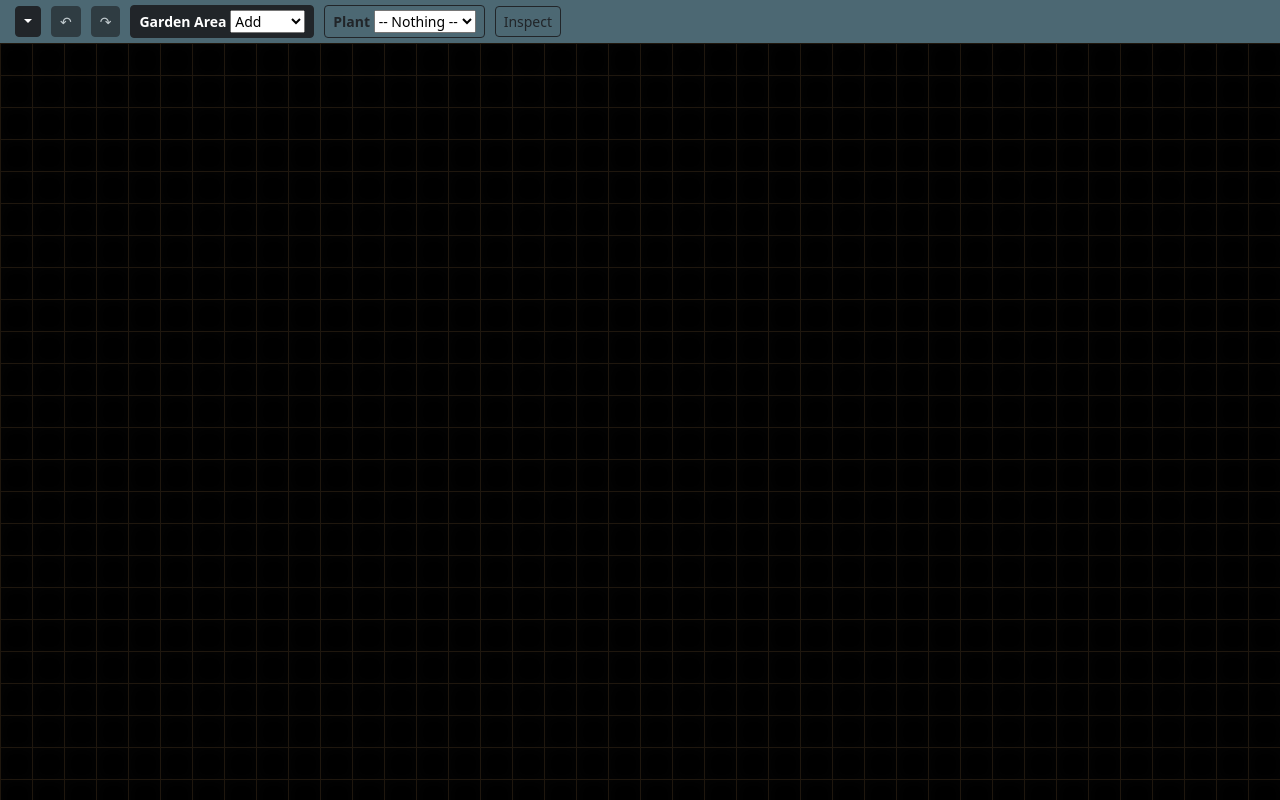
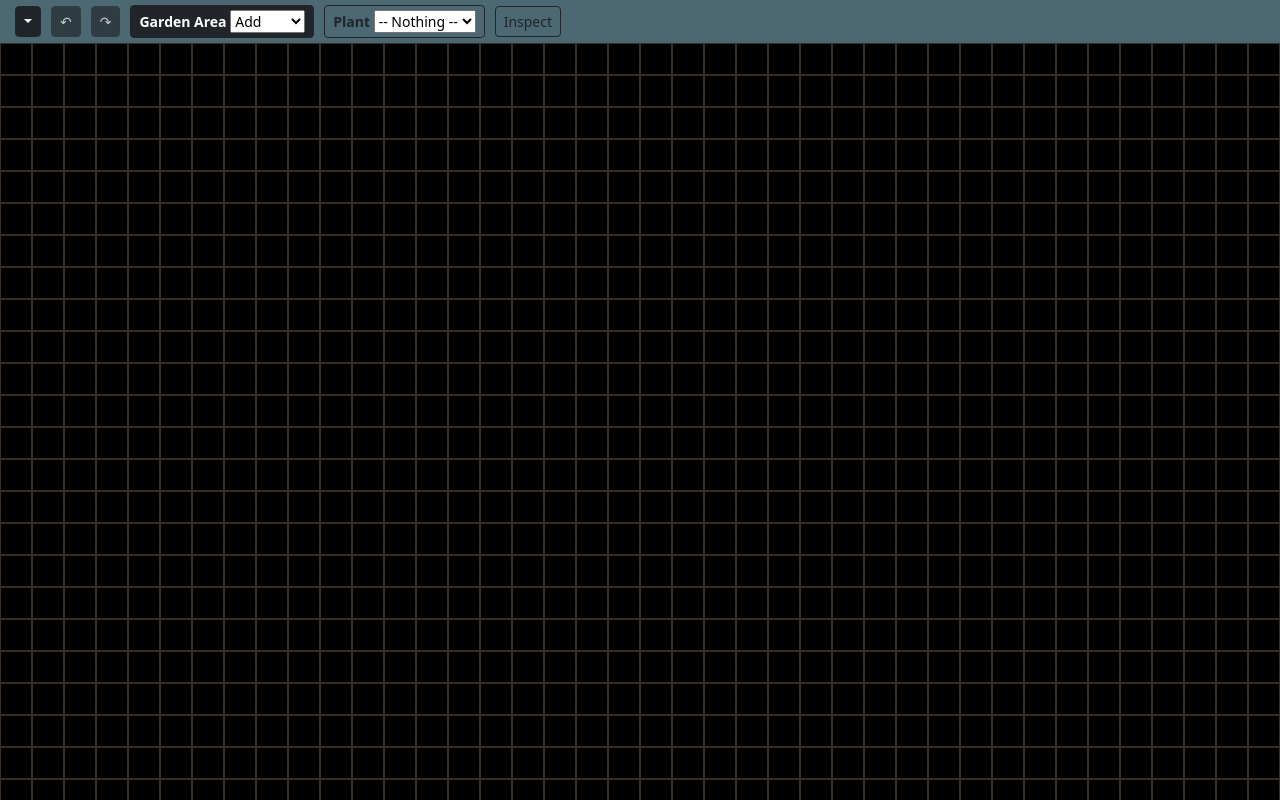
Before and after one commit to colorsolid/react-tsx-garden-plotter, a React (Create React App) app: page / in a window 1280 px wide. Built offline with nearby package versions, Linux system fonts and the light colour scheme.

Commit message:
cleaned up code somewhat

```diff
--- a/src/App.tsx
+++ b/src/App.tsx
@@ -5,19 +5,6 @@ import {Grid} from './components/Grid';
 import {SquareObject, plantTypes} from './Global';
 
 import {isMobile} from 'detect-touch-device';
-
-
-// setting for units and garden size
-// measuring tool
-// improve performance, update only changed and surrounding squares
-// show label and coordinates next to cursor
-
-// ? combine selected and hover states into objects
-// ? cancel button and info next to first square in selection
-// ? long press for mobile
-// ? move translation
-// ? group labels
-// ? custom colors
 
 const WIDTH: number = 70;
 const HEIGHT: number = 70;
@@ -81,10 +68,9 @@ class App extends React.Component<AppProps, AppState> {
         const square: SquareObject = gridCopy[rowIndex][squareIndex];
 
         if (this.state.selectedMode === 'inspect') {
-            // do nothing
-
+            // do nothing, only for selecting a square and displaying data
+        } else if (this.state.selectionStart) {
             // if this is the second click in a selection
-        } else if (this.state.selectionStart) {
             const currentGridIndex: number = this.state.currentGridIndex!;
             if (this.state.gridHistory!.length > currentGridIndex + 1) {
                 this.setState({gridHistory: this.state.gridHistory!.slice(0, currentGridIndex + 1)}, () => {
@@ -93,10 +79,9 @@ class App extends React.Component<AppProps, AppState> {
             } else {
                 this.fillSquares(rowIndex, squareIndex, gridCopy);
             }
+        } else if (['add-plant-area', 'remove-plant-area'].includes(this.state.selectedMode!) || square.plantArea) {
             // first click to start a selection
-        } else if (['add-plant-area', 'remove-plant-area'].includes(this.state.selectedMode!) || square.plantArea) {
             this.setState({
-                // gridHistory: this.replaceGrid(this.state.currentGridIndex!, gridCopy),
                 selectionStart: [rowIndex, squareIndex]
             });
         }
@@ -160,12 +145,11 @@ class App extends React.Component<AppProps, AppState> {
     }
 
     replaceGrid(
-        index: number,
         grid: SquareObject[][],
         gridHistory: SquareObject[][][] = this.state.gridHistory!
     ): SquareObject[][][] {
         const gridHistoryCopy = gridHistory.slice(0);
-        gridHistoryCopy[index] = grid;
+        gridHistoryCopy[this.state.currentGridIndex!] = grid;
         return gridHistoryCopy;
     }
 
@@ -221,13 +205,12 @@ class App extends React.Component<AppProps, AppState> {
         }
 
         if (highlight) {
+            // update current grid only
             this.setState({
-                gridHistory: this.replaceGrid(this.state.currentGridIndex!, gridCopy),
+                gridHistory: this.replaceGrid(gridCopy),
             });
         } else {
-
-            // const gridHistory = this.replaceGrid(this.state.currentGridIndex!, gridCopy);
-
+            // commit current grid to history
             this.setState({
                 gridHistory: this.appendGridToHistory(gridCopy),
                 selectionStart: null,
@@ -279,6 +262,7 @@ class App extends React.Component<AppProps, AppState> {
                                 }
                             }
 
+                            // thick borders for adjacent squares of a different type
                             if (offsetSquare.type !== square.type) {
                                 if (rowOffset === -1 && squareOffset === 0) {
                                     square.border.push('bt');
@@ -297,16 +281,16 @@ class App extends React.Component<AppProps, AppState> {
                                 // if offset square has a compatibility entry for the selected type
                                 if (squareCompatibilityList.hasOwnProperty(this.state.selectedType!)) {
                                     const compatibility = squareCompatibilityList[this.state.selectedType!];
-                                    if (square.compatibility === null || square.compatibility === 0 || compatibility < 0) {
+                                    // if square's current compatibility is unset, neutral, or higher
+                                    if (square.compatibility === null
+                                        || square.compatibility === 0
+                                        || compatibility < square.compatibility) {
                                         square.compatibility = compatibility;
                                     }
                                 }
-                                // else if (this.state.selectedType !== 'nothing'
-                                //     && square.compatibility === null
-                                //     && offsetSquare.type !== 'nothing') {
-                                //     square.compatibility = 0;
-                                // }
                             }
+
+                            // neutral compatibility
                             if ((this.state.selectedType !== 'nothing' || square.type !== 'nothing')
                                 && square.compatibility === null
                                 && offsetSquare.type !== 'nothing'
@@ -319,7 +303,7 @@ class App extends React.Component<AppProps, AppState> {
             }
         }
 
-        gridHistory = this.replaceGrid(this.state.currentGridIndex!, gridCopy, gridHistory);
+        gridHistory = this.replaceGrid(gridCopy, gridHistory);
         this.setState({gridHistory: gridHistory});
     }
 
@@ -336,11 +320,6 @@ class App extends React.Component<AppProps, AppState> {
             selectionStart: null,
             selectedMode: 'add-plant-area'
         });
-    }
-
-    _import() {
-        //const fileData = JSON.parse(event.target.result);
-
     }
 
     _export() {
@@ -375,13 +354,19 @@ class App extends React.Component<AppProps, AppState> {
         const toolbar = document.getElementById('toolbar');
         const container = document.getElementById('outer-container');
 
+        // adjust main grid height to fill all screen space
         const fixHeight = () => {
             container!.style.height = `${window.innerHeight - toolbar!.offsetHeight}px`;
         }
 
+        fixHeight();
+
+        window.onresize = event => {
+            fixHeight();
+        };
+
+        // input element for file import feature
         const fileInput = document.getElementById('file-upload')!;
-
-        console.log(fileInput)
 
         fileInput.onchange = () => {
             const reader = new FileReader()
@@ -390,12 +375,6 @@ class App extends React.Component<AppProps, AppState> {
             };
             reader.readAsText((fileInput as HTMLInputElement).files![0])
         }
-
-        fixHeight();
-
-        window.onresize = event => {
-            fixHeight();
-        };
     }
 
     render() {
@@ -416,7 +395,6 @@ class App extends React.Component<AppProps, AppState> {
                         call: this.historyForward.bind(this),
                         enabled: this.state.currentGridIndex! < this.state.gridHistory!.length - 1
                     }}
-                    _import={{call: this._import.bind(this), enabled: true}}
                     _export={{call: this._export.bind(this), enabled: this.state.currentGridIndex! > 0}}
                 />
                 <Grid
--- a/src/components/Toolbar.tsx
+++ b/src/components/Toolbar.tsx
@@ -26,7 +26,6 @@ interface ToolBarProps {
     isMobile: boolean,
     undo: { call: () => void, enabled: boolean },
     redo: { call: () => void, enabled: boolean }
-    _import: { call: () => void, enabled: boolean },
     _export: { call: () => void, enabled: boolean },
 }
 
@@ -43,7 +42,6 @@ export function Toolbar(
         isMobile,
         undo,
         redo,
-        _import,
         _export
     }: ToolBarProps) {
 
@@ -172,19 +170,19 @@ export function Toolbar(
             >
                 inspect
             </Button>}
+            <div className={'toolbar-info'}>
+                <div
+                    className={'coordinates'}>{
+                    hoverCoordinates ? '(' + hoverCoordinates
+                        .map(coordinate => coordinate + 1).reverse().join(', ') + ')' : ''
+                }
+                </div>
+                <div>{hoverType !== 'nothing' ? hoverType : '_'}</div>
+            </div>
             {
                 selectionStarted &&
                 <Button variant={'dark'} size={'sm'} onClick={() => cancelSelection()}>cancel</Button>
             }
-            <span className={'toolbar-info'}>
-                        <span
-                            className={'coordinates'}>{
-                            hoverCoordinates ? '(' + hoverCoordinates
-                                .map(coordinate => coordinate + 1).reverse().join(', ') + ')' : ''
-                        }
-                        </span>
-                &nbsp;{hoverType !== 'nothing' ? hoverType : ''}
-            </span>
         </div>
     );
 }
--- a/src/index.css
+++ b/src/index.css
@@ -35,11 +35,13 @@ code {
 .toolbar-info {
     margin-left: 5px;
     display: inline-block;
+    vertical-align: middle;
+    padding-bottom: 2px;
+    min-width: 100px;
 }
 
-.coordinates {
-    display: inline-block;
-    min-width: 60px;
+.toolbar-info div {
+    text-align: center;
 }
 
 .btn {
@@ -82,7 +84,7 @@ code {
 }
 
 :root {
-    --square-border-color: rgba(61, 46, 27, 0.5);
+    --square-border-color: rgba(72, 58, 45, 0.8);
 }
 
 .square {
@@ -90,9 +92,7 @@ code {
     display: table-cell;
     width: 32px;
     height: 32px;
-    /*border: solid 1px rgba(8, 81, 93, 0.5);*/
-    border-left: solid 1px var(--square-border-color);
-    border-top: solid 1px var(--square-border-color);
+    border: solid 1px var(--square-border-color);
     text-align: center;
     line-height: 30px;
     color: #4f4f4f;
@@ -100,13 +100,11 @@ code {
     -ms-user-select: none; /* IE 10 and IE 11 */
     user-select: none; /* Standard syntax */
     font-weight: bold;
-    /*box-shadow: inset 10px 1px 1px 1px #ffffff;*/
     box-shadow: inset 1px 1px 12px 1px rgba(35, 35, 35, 0.12);
-    text-shadow:
-            -1px 0 1px rgba(0, 0, 0, 1),
-             0 1px 1px rgba(0, 0, 0, 1),
-             1px 0 1px rgba(0, 0, 0, 1),
-            0 -1px 1px rgba(0, 0, 0, 1);
+    text-shadow: -1px 0 1px rgba(0, 0, 0, 1),
+    0 1px 1px rgba(0, 0, 0, 1),
+    1px 0 1px rgba(0, 0, 0, 1),
+    0 -1px 1px rgba(0, 0, 0, 1);
 }
 
 .bt {
@@ -205,7 +203,7 @@ code {
 }
 
 .Melon {
-    background-color: rgba(27, 221, 198, 0.5)
+    background-color: rgba(188, 30, 236, 0.5)
 }
 
 .Nasturtium {
@@ -245,7 +243,7 @@ code {
 }
 
 .Squash {
-    background-color: rgba(21, 161, 113, 0.5)
+    background-color: rgba(9, 224, 150, 0.5)
 }
 
 .Strawberry {
@@ -257,7 +255,7 @@ code {
 }
 
 .Swiss-Chard {
-    background-color: rgba(139, 177, 2, 0.5)
+    background-color: rgba(15, 103, 227, 0.5)
 }
 
 .Thyme {
@@ -265,5 +263,5 @@ code {
 }
 
 .Tomatoes {
-    background-color: rgba(128, 151, 84, 0.5)
+    background-color: rgba(151, 201, 55, 0.5)
 }
```
